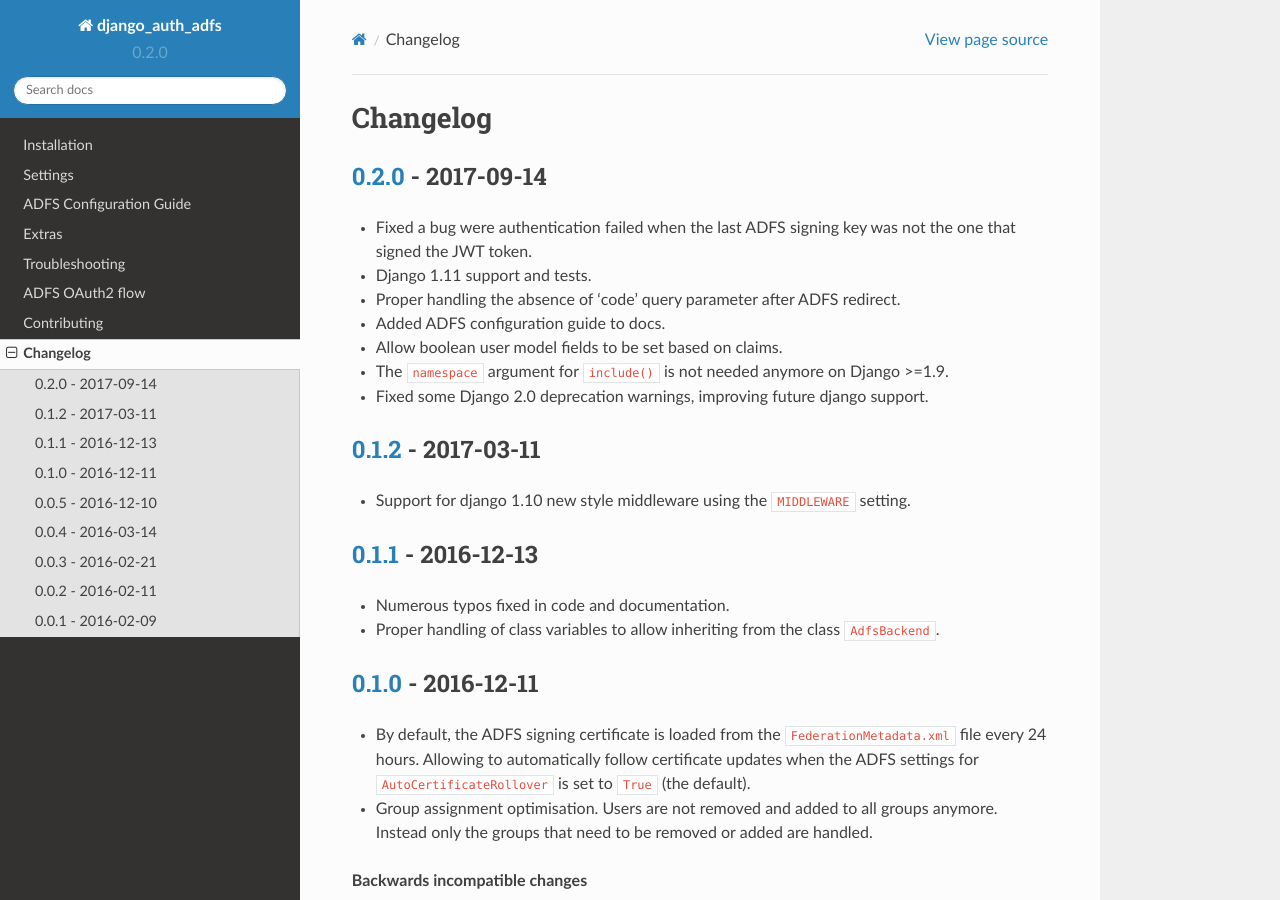
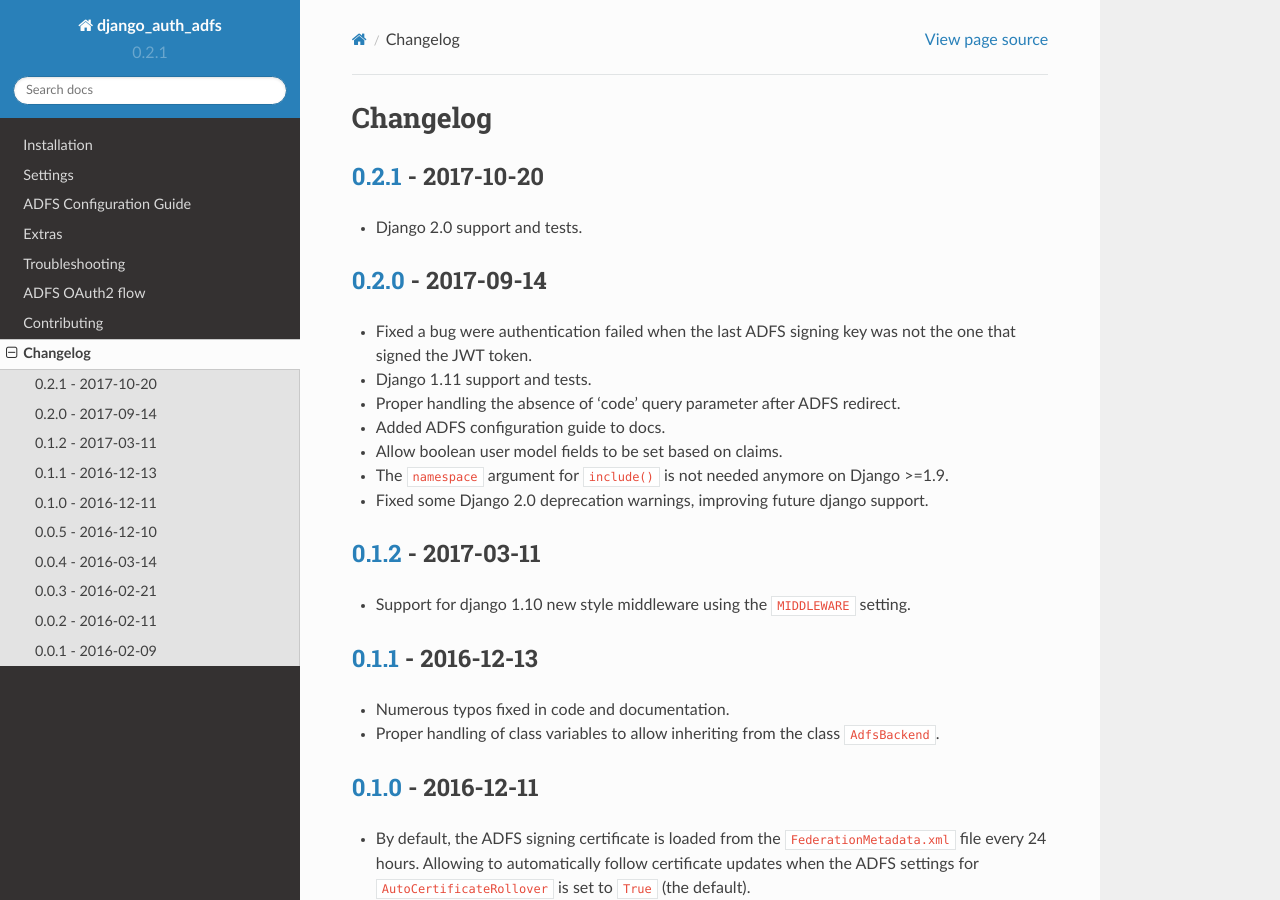
Before and after one commit to snok/django-auth-adfs, a Sphinx documentation site: the page built from docs/changelog.rst, in a window 1280 px wide and 900 px high. Built offline with Sphinx 7.4.7 and the Read the Docs theme 2.0.0, drawn with Linux system fonts in a browser that asks for light colours; some of the changed text lies outside the part shown.

Commit message:
Version bump to 0.2.1

```diff
--- a/CHANGELOG.rst
+++ b/CHANGELOG.rst
@@ -1,5 +1,10 @@
 Changelog
 =========
+
+`0.2.1`_ - 2017-10-20
+---------------------
+
+* Django 2.0 support and tests.
 
 `0.2.0`_ - 2017-09-14
 ---------------------
@@ -69,6 +74,7 @@
 
 * Initial release
 
+.. _0.2.1: https://github.com/jobec/django-auth-adfs/compare/0.2.0...0.2.1
 .. _0.2.0: https://github.com/jobec/django-auth-adfs/compare/0.1.2...0.2.0
 .. _0.1.2: https://github.com/jobec/django-auth-adfs/compare/0.1.1...0.1.2
 .. _0.1.1: https://github.com/jobec/django-auth-adfs/compare/0.1.0...0.1.1
--- a/django_auth_adfs/__init__.py
+++ b/django_auth_adfs/__init__.py
@@ -4,4 +4,4 @@
 Adding imports here will break setup.py
 """
 
-__version__ = '0.2.0'
+__version__ = '0.2.1'
--- a/docs/conf.py
+++ b/docs/conf.py
@@ -55,7 +55,8 @@
 
 # General information about the project.
 project = 'django_auth_adfs'
-copyright = '2016, Joris Beckers'
+import datetime
+copyright = str(datetime.date.today().year) + ', Joris Beckers'
 author = 'Joris Beckers'
 
 # The version info for the project you're documenting, acts as replacement for
```
